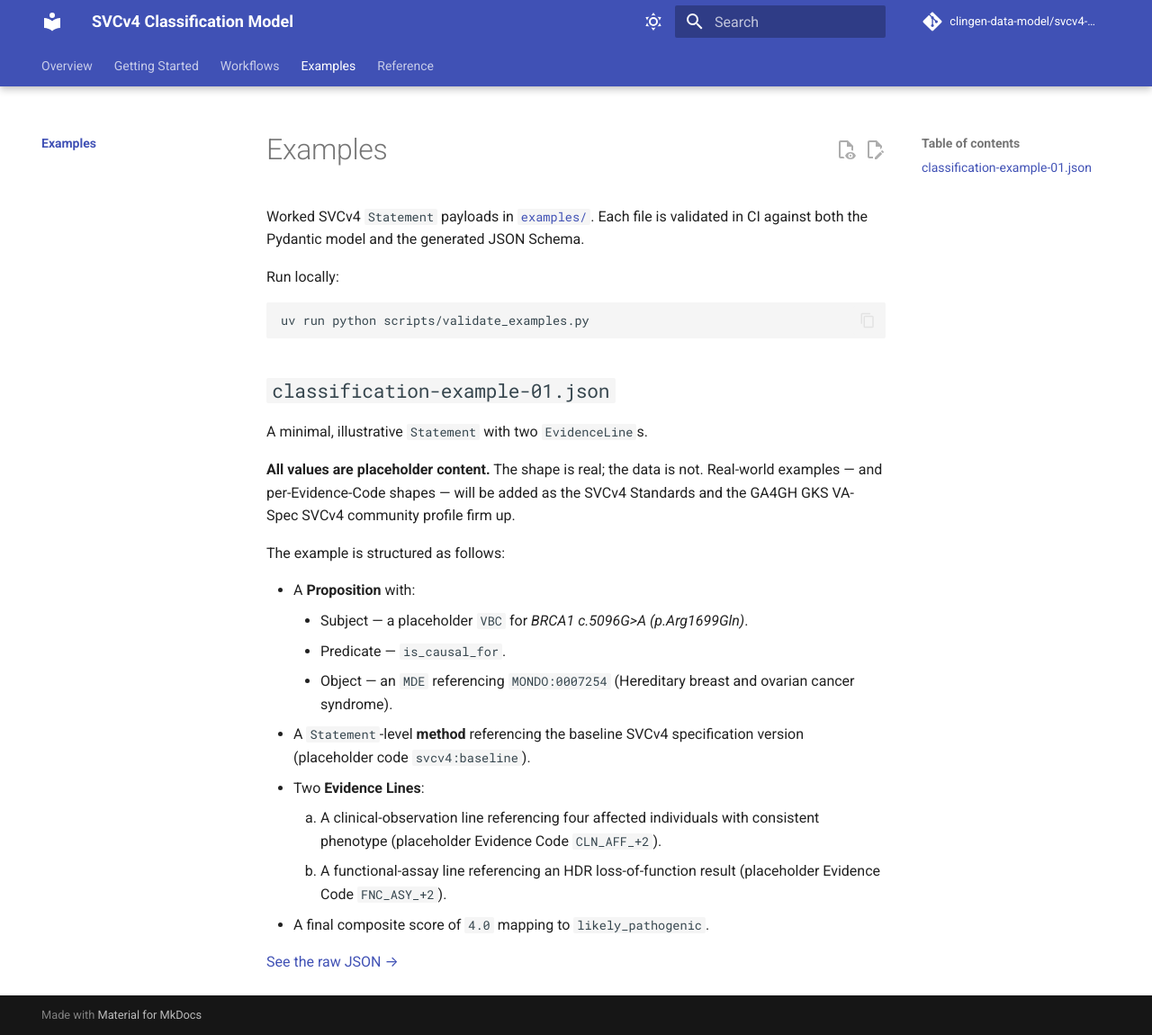
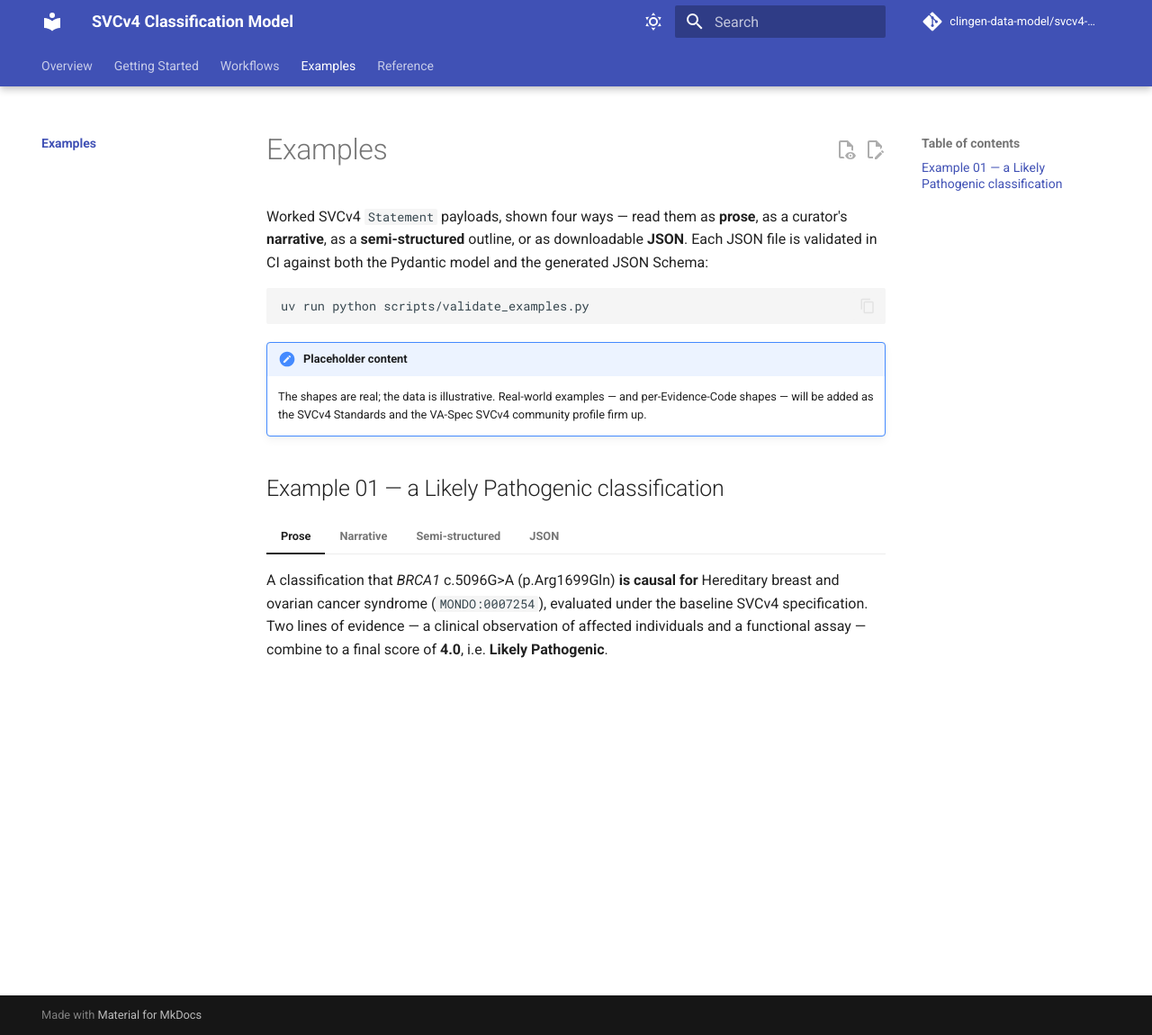
Before and after one commit to clingen-data-model/svcv4-model, an MkDocs documentation site: the page built from docs/examples/index.md, in a window 1280 px wide and 1150 px high. Shown: the whole window at 90% size. Built offline with MkDocs 1.6.1 and Material for MkDocs 9.7.7, drawn with Linux system fonts in a browser that asks for light colours; comment, search, counter and statistics services are not loaded.

Commit message:
docs: Examples content tabs, Credits page, Glossary terminology (Chunk 5)
Examples shown as Prose/Narrative/Semi-structured/JSON content tabs (JSON linked
for download); Credits page with separate, verify-flagged rosters for the SVCv4
Working Group and the data-modeling team; Glossary records the VBC/MDE synonyms
and their Proposition SPOQ field mapping. Strict build green; no drift; examples
+ ruff + tests pass.

Co-Authored-By: Claude Opus 4.8 (1M context) <noreply@anthropic.com>

````diff
--- a/docs/examples/index.md
+++ b/docs/examples/index.md
@@ -1,37 +1,63 @@
 # Examples
 
-Worked SVCv4 `Statement` payloads in [`examples/`][examples-src].
-Each file is validated in CI against both the Pydantic model and the
-generated JSON Schema.
-
-Run locally:
+Worked SVCv4 `Statement` payloads, shown four ways — read them as **prose**, as a
+curator's **narrative**, as a **semi-structured** outline, or as downloadable
+**JSON**. Each JSON file is validated in CI against both the Pydantic model and
+the generated JSON Schema:
 
 ```sh
 uv run python scripts/validate_examples.py
 ```
 
-## `classification-example-01.json`
+!!! note "Placeholder content"
 
-A minimal, illustrative `Statement` with two `EvidenceLine`s.
+    The shapes are real; the data is illustrative. Real-world examples — and
+    per-Evidence-Code shapes — will be added as the SVCv4 Standards and the
+    VA-Spec SVCv4 community profile firm up.
 
-**All values are placeholder content.** The shape is real; the data
-is not. Real-world examples — and per-Evidence-Code shapes — will be
-added as the SVCv4 Standards and the GA4GH GKS VA-Spec SVCv4
-community profile firm up.
+## Example 01 — a Likely Pathogenic classification
 
-The example is structured as follows:
+=== "Prose"
 
-- A **Proposition** with:
-    - Subject — a placeholder `VBC` for *BRCA1 c.5096G>A (p.Arg1699Gln)*.
-    - Predicate — `is_causal_for`.
-    - Object — an `MDE` referencing `MONDO:0007254` (Hereditary breast and ovarian cancer syndrome).
-- A `Statement`-level **method** referencing the baseline SVCv4 specification version (placeholder code `svcv4:baseline`).
-- Two **Evidence Lines**:
-    1. A clinical-observation line referencing four affected individuals with consistent phenotype (placeholder Evidence Code `CLN_AFF_+2`).
-    2. A functional-assay line referencing an HDR loss-of-function result (placeholder Evidence Code `FNC_ASY_+2`).
-- A final composite score of `4.0` mapping to `likely_pathogenic`.
+    A classification that *BRCA1* c.5096G>A (p.Arg1699Gln) **is causal for**
+    Hereditary breast and ovarian cancer syndrome (`MONDO:0007254`), evaluated
+    under the baseline SVCv4 specification. Two lines of evidence — a clinical
+    observation of affected individuals and a functional assay — combine to a
+    final score of **4.0**, i.e. **Likely Pathogenic**.
 
-[See the raw JSON →][example-01-src]
+=== "Narrative"
+
+    The variant being considered (VBC) is *BRCA1* c.5096G>A (p.Arg1699Gln); the
+    disease/condition (MDE) is Hereditary breast and ovarian cancer syndrome.
+    The curator captured two Evidence Items: four affected individuals with a
+    consistent phenotype (Evidence Code `CLN_AFF_+2`), and an HDR
+    loss-of-function functional result (`FNC_ASY_+2`). Each became an Evidence
+    Line; their scores compose to a Statement final score of 4.0 →
+    *likely pathogenic*.
+
+=== "Semi-structured"
+
+    ```text
+    Statement
+      proposition:
+        subjectVariant (VBC): BRCA1 c.5096G>A (p.Arg1699Gln)
+        predicate:            is_causal_for
+        objectCondition (MDE): MONDO:0007254
+      method:        svcv4:baseline
+      evidence_lines:
+        - CLN_AFF_+2  (4 affected, consistent phenotype)   score +2
+        - FNC_ASY_+2  (HDR loss-of-function assay)          score +2
+      final_score:          4.0
+      score_classification: likely_pathogenic
+    ```
+
+=== "JSON"
+
+    A minimal, illustrative `Statement` with two `EvidenceLine`s.
+
+    [Download `classification-example-01.json` →][example-01-src]
+
+    See [all example files][examples-src] in the repository.
 
 [examples-src]: https://github.com/clingen-data-model/svcv4-model/tree/main/examples
 [example-01-src]: https://github.com/clingen-data-model/svcv4-model/blob/main/examples/classification-example-01.json
````
Also changed, not shown: docs/reference/credits.md (added, +47 -0 lines), docs/reference/glossary.md (+2 -2 lines).
